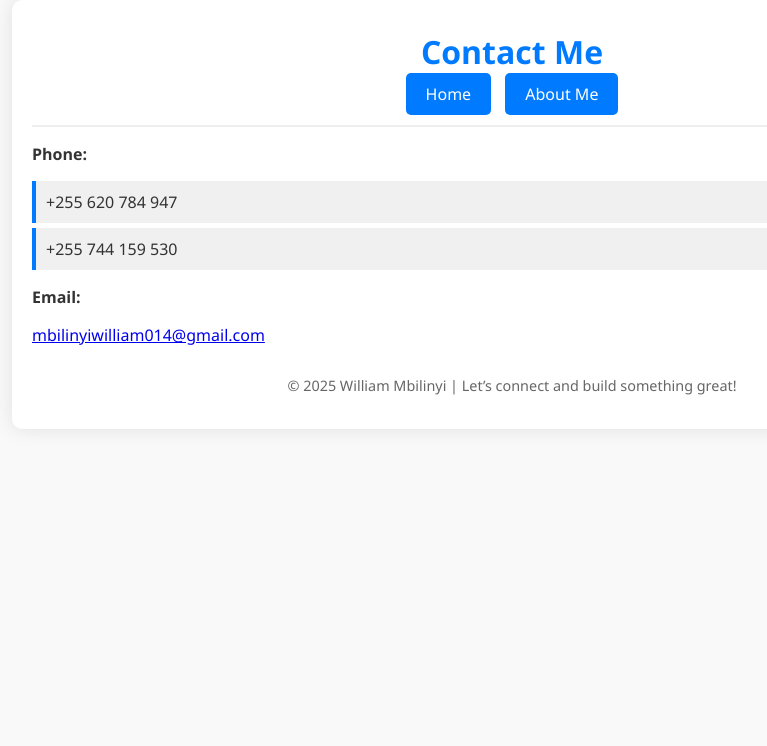
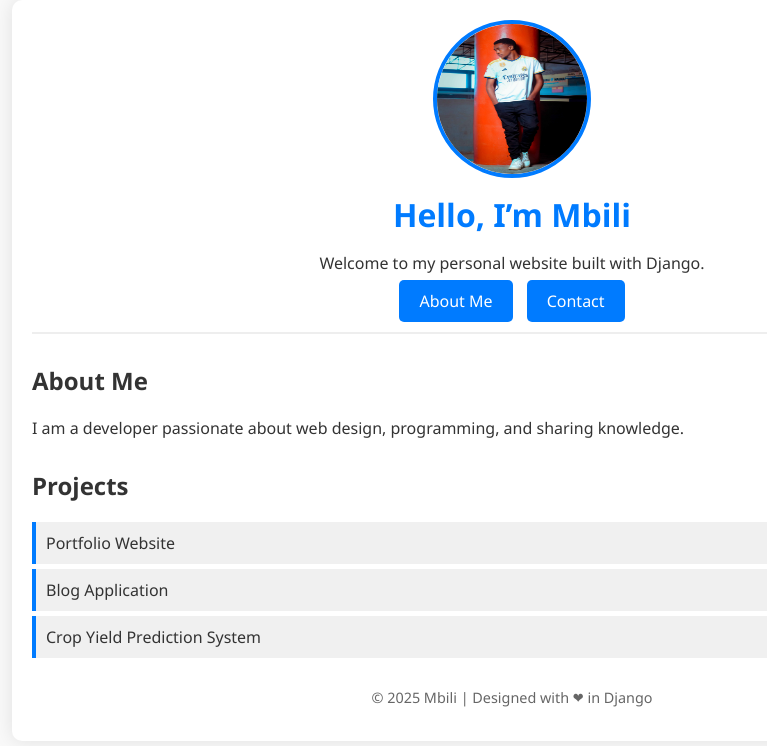
Before and after one commit to mbilinyijustin/Djangoproject, a Django app: template My_portfolio/myportfolio/home/templates/home/contact.html in a window 1280 px wide. Shown: the top 746 px of the page, without its empty margins (128-895 px from the left). Run offline with Django 5.2, Linux system fonts and the light colour scheme; the template is opened without the code that fills it, so the values that code supplies are empty.

Commit message:
updating home.html

```diff
--- a/My_portfolio/myportfolio/home/templates/home/contact.html
+++ b/My_portfolio/myportfolio/home/templates/home/contact.html
@@ -2,36 +2,45 @@
 <html lang="en">
 <head>
     <meta charset="UTF-8">
-    <title>Contact - William Mbilinyi</title>
+    <title>My Personal Website</title>
     {% load static %}
     <link rel="stylesheet" href="{% static 'css/style.css' %}">
 </head>
 <body>
     <div class="container">
         <header>
-            <h1>Contact Me</h1>
+            <img src="{% static 'images/profile.jpg' %}" alt="My Photo" class="profile-img">
+            <h1>Hello, I’m Mbili</h1>
+            <p>Welcome to my personal website built with Django.</p>
+
+            <!-- Navigation Buttons -->
             <nav>
-                <a href="{% url 'index' %}" class="btn">Home</a>
                 <a href="{% url 'about' %}" class="btn">About Me</a>
+                <a href="{% url 'contact' %}" class="btn">Contact</a>
             </nav>
         </header>
 
         <main>
-            <section class="contact-info">
-                <p><strong>Phone:</strong></p>
+            <section class="about">
+                <h2>About Me</h2>
+                <p>I am a developer passionate about web design, programming, and sharing knowledge.</p>
+            </section>
+
+            <section class="projects">
+                <h2>Projects</h2>
                 <ul>
-                    <li>+255 620 784 947</li>
-                    <li>+255 744 159 530</li>
+                    <li>Portfolio Website</li>
+                    <li>Blog Application</li>
+                    <li>Crop Yield Prediction System</li>
                 </ul>
-
-                <p><strong>Email:</strong></p>
-                <p><a href="mailto:mbilinyiwilliam014@gmail.com">mbilinyiwilliam014@gmail.com</a></p>
             </section>
         </main>
 
         <footer>
-            <p>© 2025 William Mbilinyi | Let’s connect and build something great!</p>
+            <p>© 2025 Mbili | Designed with ❤ in Django</p>
         </footer>
     </div>
+
+    <script src="{% static 'js/script.js' %}"></script>
 </body>
 </html>
```
